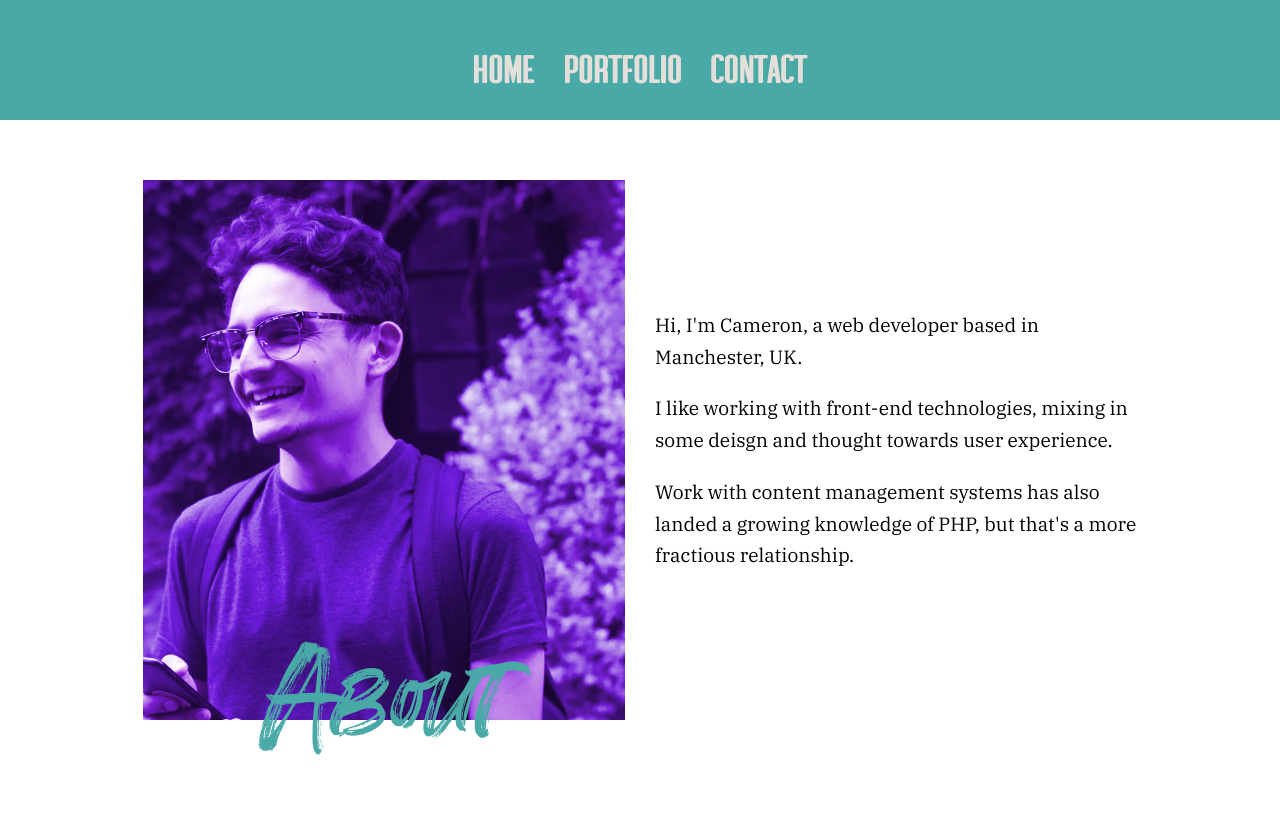
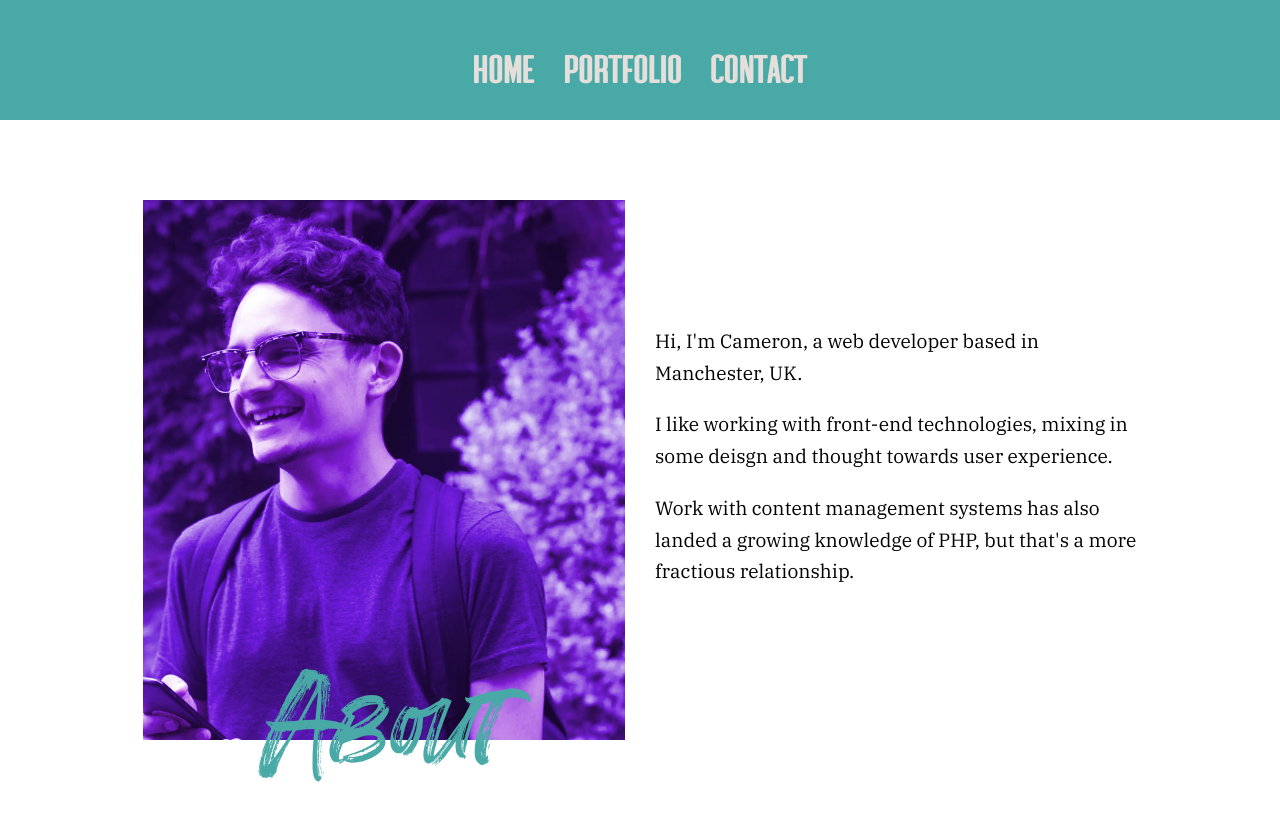
Before and after one commit to cameronspixels/website, a plain HTML site: page about.html in a window 1280 px wide. Shown: the part 680-1500 px from the top of the page. Before the commit the page ends 1460 px from the top, so only its background shows below. Drawn offline with nearby package versions, Linux system fonts and the light colour scheme.

Commit message:
About styling, fix font size.

```diff
--- a/css/style.scss
+++ b/css/style.scss
@@ -81,7 +81,7 @@ header {
 
 .main {
     .main-section {
-        padding: 60px 0;
+        padding: 80px 0 110px; min-height: calc(100vh - 190px);
         &.white {
             background-color: var(--very-white); color: var(--blue);
         }
@@ -104,7 +104,7 @@ header {
                 filter: grayscale(70%);
             }
             &_title {
-                position: absolute; bottom: -50px; left: 0; right: 0; z-index: 2;
+                position: absolute; bottom: -57px; left: 0; right: 0; z-index: 2;
                 font-family: 'Summer Loving Regular'; font-size: 14vw; line-height: 1; text-align: center;
                 color: #48A9A6;
             }
@@ -112,9 +112,9 @@ header {
         &__text {
             height: 100%;
             display: flex; align-items: center;
-             font-size: 1.5vw; line-height: 1.65;
+            font-size: 1.2rem; line-height: 1.65;
             &_wrapper {
-                margin: -20px 0 0;
+                margin: -28px 0 0;
             }
             p {
                 margin: 0 0 20px;
```
Also changed, not shown: css/style.css.
